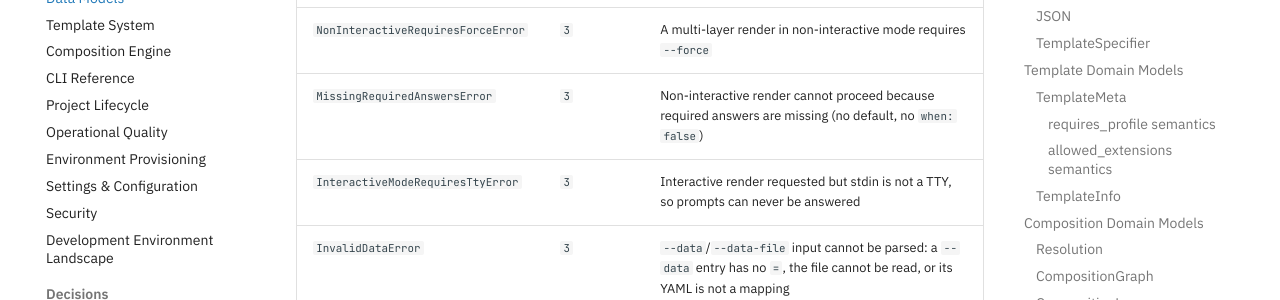
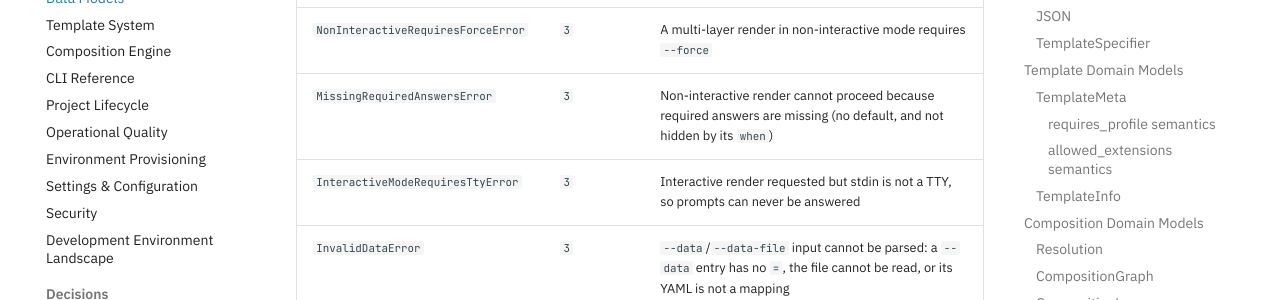
Before and after one commit to TheRealBillSiegler/boilerplate, an MkDocs documentation site: the page built from docs/design/02-data-models.md, in a window 1280 px wide and 900 px high, scrolled down 23766 px. Shown: the part 173-473 px from the top of the window. Built offline with MkDocs 1.6.1 and Material for MkDocs 9.7.7, drawn with Linux system fonts in a browser that asks for light colours; comment, search, counter and statistics services are not loaded; the version menu is left out.

Commit message:
docs(design): align the required-answer rule with hidden questions
A question hidden by any false when is exempt from being required, not only one declared with the literal when: false, so MissingRequiredAnswersError states the same criterion as AnswersFileIncompleteError.

Co-Authored-By: Claude Sonnet 5.5 <noreply@anthropic.com>

```diff
--- a/docs/design/02-data-models.md
+++ b/docs/design/02-data-models.md
@@ -597,7 +597,7 @@ All errors inherit from `BoilerplateError` (the base class). Each exception type
 | `MetadataValidationError` | `3` | `boilerplate.yml` is malformed or missing required fields |
 | `DestinationNotEmptyError` | `3` | The render destination exists and is non-empty, and `--force` was not provided |
 | `NonInteractiveRequiresForceError` | `3` | A multi-layer render in non-interactive mode requires `--force` |
-| `MissingRequiredAnswersError` | `3` | Non-interactive render cannot proceed because required answers are missing (no default, no `when: false`) |
+| `MissingRequiredAnswersError` | `3` | Non-interactive render cannot proceed because required answers are missing (no default, and not hidden by its `when`) |
 | `InteractiveModeRequiresTtyError` | `3` | Interactive render requested but stdin is not a TTY, so prompts can never be answered |
 | `InvalidDataError` | `3` | `--data`/`--data-file` input cannot be parsed: a `--data` entry has no `=`, the file cannot be read, or its YAML is not a mapping |
 | `InteractiveRenderFailedError` | `1` | Copier's prompt machinery failed because the environment cannot host interactive prompts |
```
